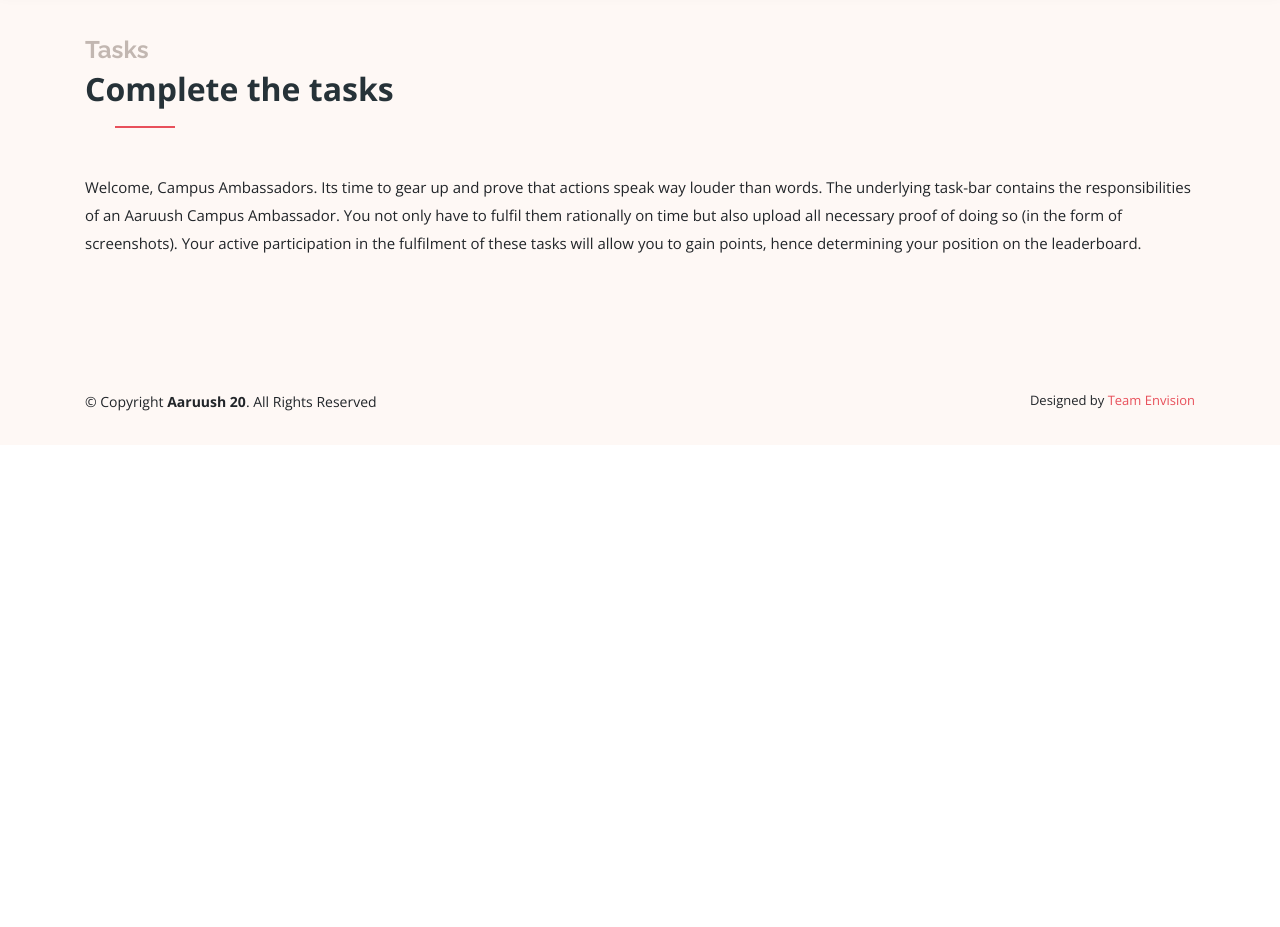
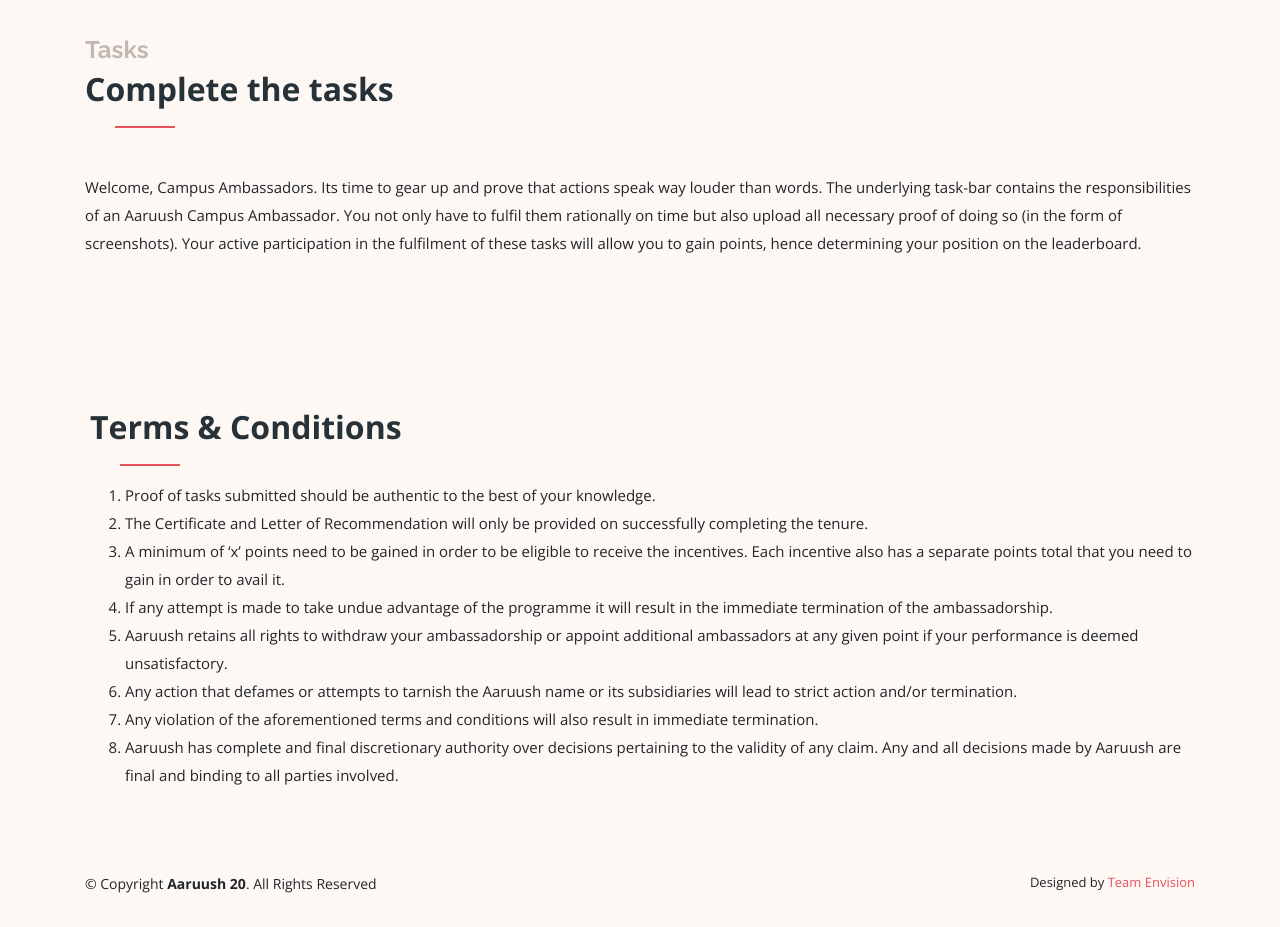
Before and after one commit to team-envision/Aaruush-CA-Portal, a plain HTML site: page tasks.html in a window 1280 px wide. Shown: the part 83-1010 px from the top of the page. Before the commit the page ends 800 px from the top, so only its background shows below. Drawn offline with nearby package versions, Linux system fonts and the light colour scheme; no server answers; a script that the page names is missing.

Commit message:
common fixes

```diff
--- a/tasks.html
+++ b/tasks.html
@@ -262,10 +262,48 @@
             <div style="width: 100%;" id="root"></div>
 
             <div
+            class="section-title"
+            data-aos="fade-up"
+            style="text-align:left; margin-bottom: 0px; padding-bottom: 0px ; padding-left:20px;width: 100%;"
+          >
+
+           <br><br><br><br> <p> Terms & Conditions</p>
+          </div>
+
+            <div
               class="col-md-12 col-lg-12 d-flex align-items-stretch"
               data-aos="zoom-in"
               data-aos-delay="100"
-            ></div>
+            >
+
+            <ol class="description">
+              <li> Proof of tasks submitted should be authentic to the best of your knowledge.</li>
+              <li> The Certificate and Letter of Recommendation will only be provided on successfully completing the tenure.</li>
+              <li> A minimum of ‘x’ points need to be gained in order to be eligible to receive the incentives. Each incentive also has a separate points total that you need to gain in order to avail it.</li>
+              <li> If any attempt is made to take undue advantage of the programme it will result in the immediate termination of the ambassadorship.</li>
+              <li> Aaruush retains all rights to withdraw your ambassadorship or appoint additional ambassadors at any given point if your performance is deemed unsatisfactory.</li>
+              <li> Any action that defames or attempts to tarnish the Aaruush name or its subsidiaries will lead to strict action and/or termination.</li>
+              <li> Any violation of the aforementioned terms and conditions will also result in immediate termination.</li>
+            <li> Aaruush has complete and final discretionary authority over decisions pertaining to the validity of any claim. Any and all decisions made by Aaruush are final and binding to all parties involved.</li>
+            </ol>
+
+
+<!--
+            <p >
+
+
+              Welcome, Campus Ambassadors. Its time to gear up and prove that actions speak way louder than words.
+              The underlying task-bar contains the responsibilities of an Aaruush Campus Ambassador. You not only have to fulfil them rationally on time but also upload all necessary proof of doing so (in the form of screenshots). Your active participation in the fulfilment of these tasks will allow you to gain points, hence determining your position on the leaderboard.
+            </p> -->
+
+
+
+
+          </div>
+
+
+
+
 
   </div>
   </div>
```
Also changed, not shown: index.html (+8 -8 lines), assets/fox.png (added).
